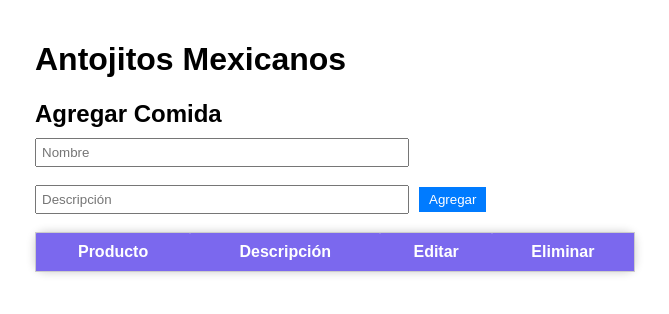
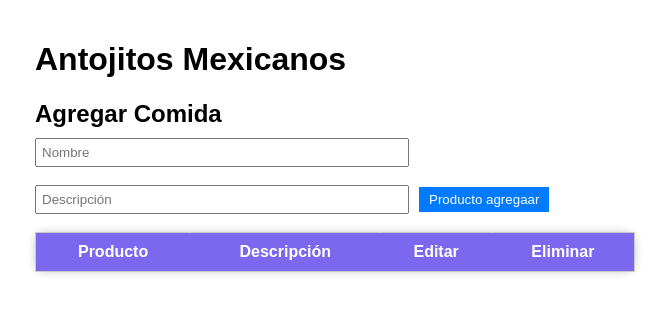
Before and after one commit to JoahanOrtega/negocios_electronicos, a React (Create React App) app: page / in a window 1280 px wide. Shown: the top 314 px of the page, without its empty margins (305-974 px from the left). Built offline with nearby package versions, Linux system fonts and the light colour scheme.

Commit message:
cambiooo

```diff
--- a/src/Form.js
+++ b/src/Form.js
@@ -33,7 +33,7 @@ const Form = ({ onSubmit }) => {
           value={description}
           onChange={(e) => setDescription(e.target.value)} // Actualiza el estado de la descripción cuando cambia el valor del campo de entrada
         />
-        <button type="submit">Agregar</button> {/* Botón para enviar el formulario */}
+        <button type="submit">Producto agregaar</button> {/* Botón para enviar el formulario */}
       </form>
       <br></br>
     </div>
```
